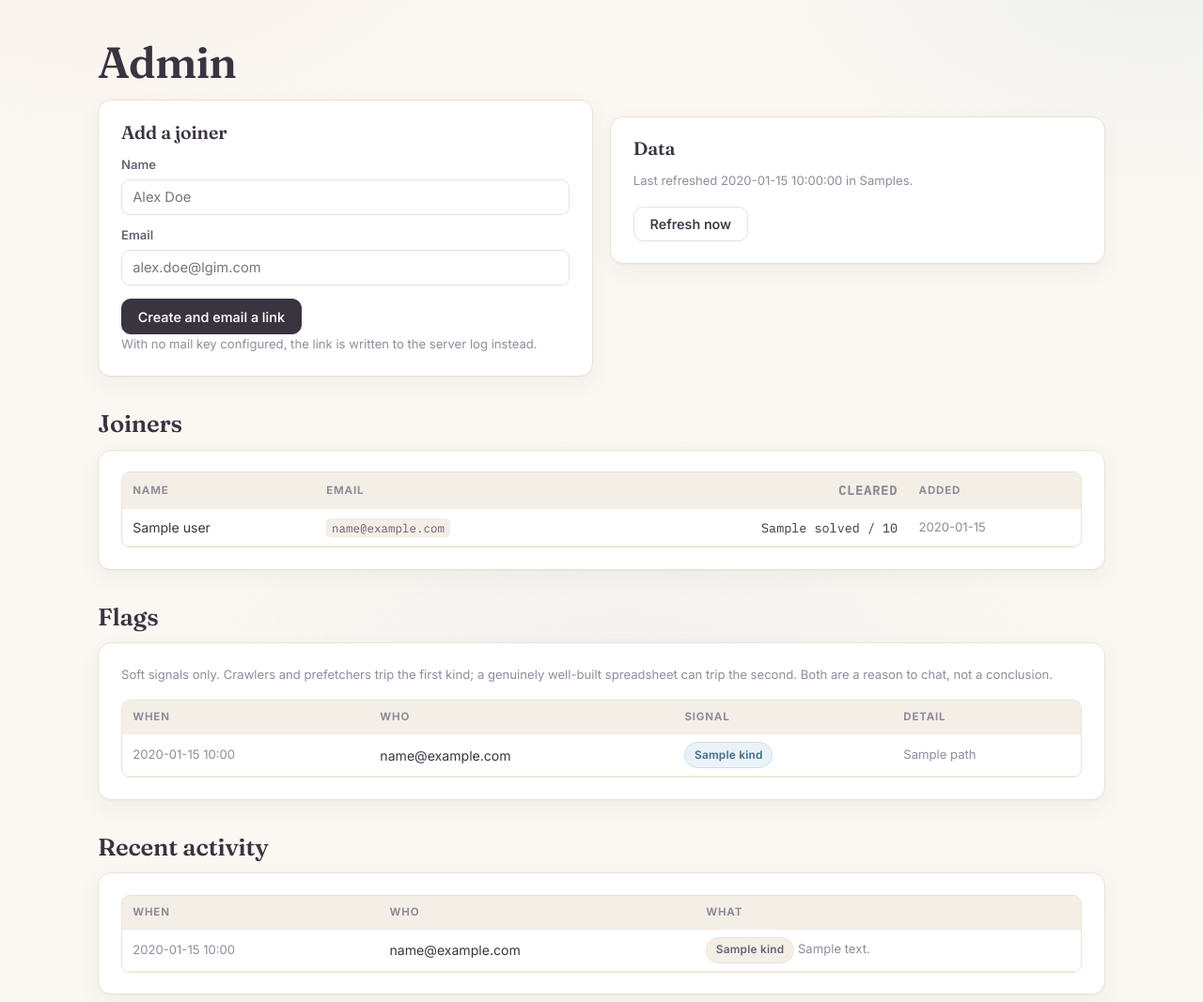
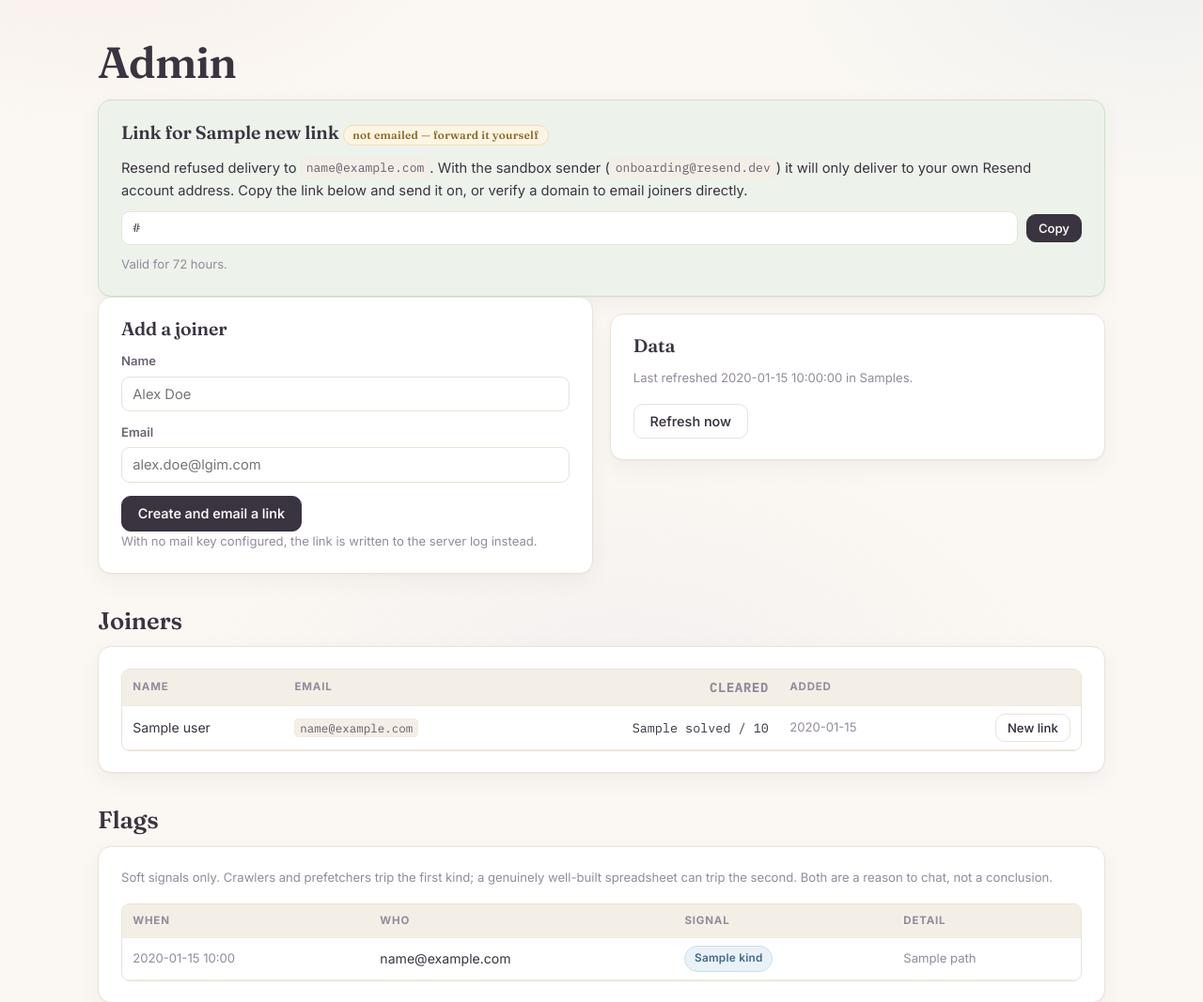
Before and after one commit to icarusfall/risk-training, a FastAPI app: template app/templates/admin.html in a window 1280 px wide. Shown: the part 63-1130 px from the top of the page at 94% size. Run offline with FastAPI, Linux system fonts and the light colour scheme; the template is opened without the code that fills it: most values are stand-ins (such as "Sample title", 1, 10 or a date in 2020).

Commit message:
Show magic links in the admin page for manual forwarding
With Resend's sandbox sender the API only delivers to the account owner's own
address, so admin alerts arrive but joiner magic links to other domains are
refused. Digging those out of the deploy log is a poor workflow when the plan
is to forward them by hand.

/admin now renders the link on screen after creating a joiner, with a copy
button and a note saying whether it was actually emailed. Added a "New link"
button per joiner to reissue a fresh 72-hour token. Both POST handlers render
the page directly rather than redirecting, so a login token never lands in the
URL bar or in browser history.

Also default MAIL_FROM to onboarding@resend.dev, which works with no domain
setup, instead of an example.com address that could never send.

Co-Authored-By: Claude Opus 5 <noreply@anthropic.com>

```diff
--- a/app/config.py
+++ b/app/config.py
@@ -56,7 +56,11 @@ ADMIN_TOKEN = _env("ADMIN_TOKEN", "letmein")
 
 # Outbound email for magic links + canary alerts (Resend). Unset => log to stdout.
 RESEND_API_KEY = _env("RESEND_API_KEY", "")
-MAIL_FROM = _env("MAIL_FROM", "risk-training@example.com")
+# Resend's sandbox sender works with no domain setup, but ONLY delivers to the
+# Resend account owner's own address. Good enough for admin alerts; joiner
+# magic links to other domains are rejected, which is why /admin shows the
+# link on screen for forwarding. Verify a domain to email joiners directly.
+MAIL_FROM = _env("MAIL_FROM", "onboarding@resend.dev")
 
 # Tolerance for marking a self-check answer correct (relative).
 CHECK_RTOL = float(_env("CHECK_RTOL", "0.02"))
--- a/app/main.py
+++ b/app/main.py
@@ -316,9 +316,10 @@ def require_admin(request: Request, token: str = "") -> bool:
     raise HTTPException(403, "admin only")
 
 
-@app.get("/admin", response_class=HTMLResponse)
-def admin(request: Request, token: str = ""):
-    require_admin(request, token)
+def _admin_page(request: Request, token: str, **extra):
+    """Render /admin. Shared so POST handlers can show a result without a
+    redirect - a magic-link token has no business sitting in the URL bar or in
+    browser history."""
     users = db.list_users()
     for u in users:
         p = db.progress(u["id"])
@@ -328,7 +329,13 @@ def admin(request: Request, token: str = ""):
         request, users=users, token=token,
         events=db.recent_events(["canary", "cadence"], limit=60),
         activity=db.recent_events(["login", "download"], limit=40),
-        base_url=config.BASE_URL))
+        base_url=config.BASE_URL, **extra))
+
+
+@app.get("/admin", response_class=HTMLResponse)
+def admin(request: Request, token: str = ""):
+    require_admin(request, token)
+    return _admin_page(request, token)
 
 
 @app.post("/admin/users")
@@ -340,7 +347,23 @@ def admin_add(request: Request, email: str = Form(...), name: str = Form(""),
     sent = mail.send_magic_link(user["email"], user["name"], link)
     if not sent:
         log.warning("Magic link for %s: %s", user["email"], link)
-    return RedirectResponse(f"/admin?token={token}", status_code=303)
+    return _admin_page(request, token, new_link={
+        "email": user["email"], "name": user["name"], "url": link, "emailed": sent})
+
+
+@app.post("/admin/relink")
+def admin_relink(request: Request, user_id: int = Form(...), token: str = Form("")):
+    """Issue a fresh 72-hour link for an existing joiner."""
+    require_admin(request, token)
+    user = db.get_user(user_id)
+    if not user:
+        raise HTTPException(404, "no such joiner")
+    link = f"{config.BASE_URL}/auth/{db.issue_token(user['id'])}"
+    sent = mail.send_magic_link(user["email"], user["name"], link)
+    if not sent:
+        log.warning("Magic link for %s: %s", user["email"], link)
+    return _admin_page(request, token, new_link={
+        "email": user["email"], "name": user["name"], "url": link, "emailed": sent})
 
 
 @app.post("/admin/refresh")
--- a/app/templates/admin.html
+++ b/app/templates/admin.html
@@ -2,6 +2,34 @@
 {% block title %}Admin{% endblock %}
 {% block content %}
 <h1>Admin</h1>
+
+{% if new_link %}
+<div class="card" style="background:var(--sage-wash);border-color:#CFE0C8">
+  <h3 style="margin-top:0">
+    Link for {{ new_link.name or new_link.email }}
+    {% if new_link.emailed %}<span class="pill good">emailed</span>
+    {% else %}<span class="pill warn">not emailed &mdash; forward it yourself</span>{% endif %}
+  </h3>
+  {% if not new_link.emailed %}
+  <p style="margin-bottom:.6rem;font-size:.92rem">
+    Resend refused delivery to <code>{{ new_link.email }}</code>. With the sandbox
+    sender (<code>onboarding@resend.dev</code>) it will only deliver to your own
+    Resend account address. Copy the link below and send it on, or verify a
+    domain to email joiners directly.
+  </p>
+  {% endif %}
+  <div class="check-row">
+    <input type="text" id="newlink" value="{{ new_link.url }}" readonly
+           style="max-width:none;flex:1;min-width:260px;font-size:.82rem">
+    <button class="btn small" type="button" onclick="
+      var f=document.getElementById('newlink'); f.select();
+      navigator.clipboard.writeText(f.value).then(function(){
+        var b=event.target; b.textContent='Copied'; setTimeout(function(){b.textContent='Copy';},1500);
+      });">Copy</button>
+  </div>
+  <p class="meta-line" style="margin:.6rem 0 0">Valid for 72 hours.</p>
+</div>
+{% endif %}
 
 <div class="grid two" style="align-items:start">
   <div class="card">
@@ -33,14 +61,21 @@
 <div class="card">
   <div class="table-scroll">
     <table>
-      <thead><tr><th>Name</th><th>Email</th><th class="num">Cleared</th><th>Added</th></tr></thead>
+      <thead><tr><th>Name</th><th>Email</th><th class="num">Cleared</th><th>Added</th><th></th></tr></thead>
       <tbody>
       {% for u in users %}
         <tr>
-          <td>{{ u.name or "-" }}</td>
+          <td>{{ u.name or "-" }}{% if u.is_admin %} <span class="pill soft">admin</span>{% endif %}</td>
           <td><code>{{ u.email }}</code></td>
           <td class="num">{{ u.solved }} / {{ u.total }}</td>
           <td class="meta-line">{{ u.created_at[:10] }}</td>
+          <td style="text-align:right">
+            <form method="post" action="/admin/relink" style="margin:0">
+              <input type="hidden" name="token" value="{{ token }}">
+              <input type="hidden" name="user_id" value="{{ u.id }}">
+              <button class="btn ghost small" type="submit">New link</button>
+            </form>
+          </td>
         </tr>
       {% endfor %}
       </tbody>
```
